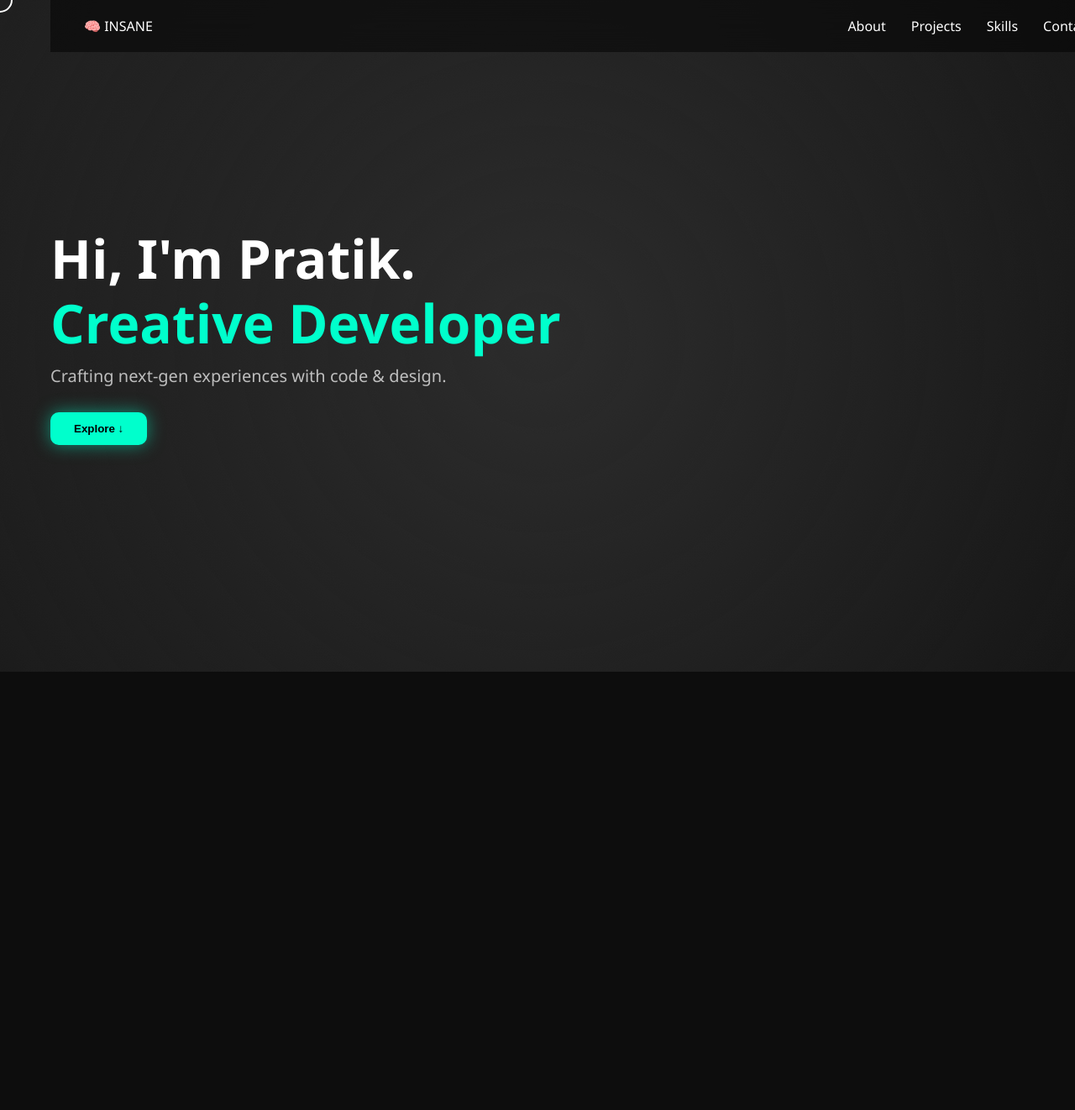
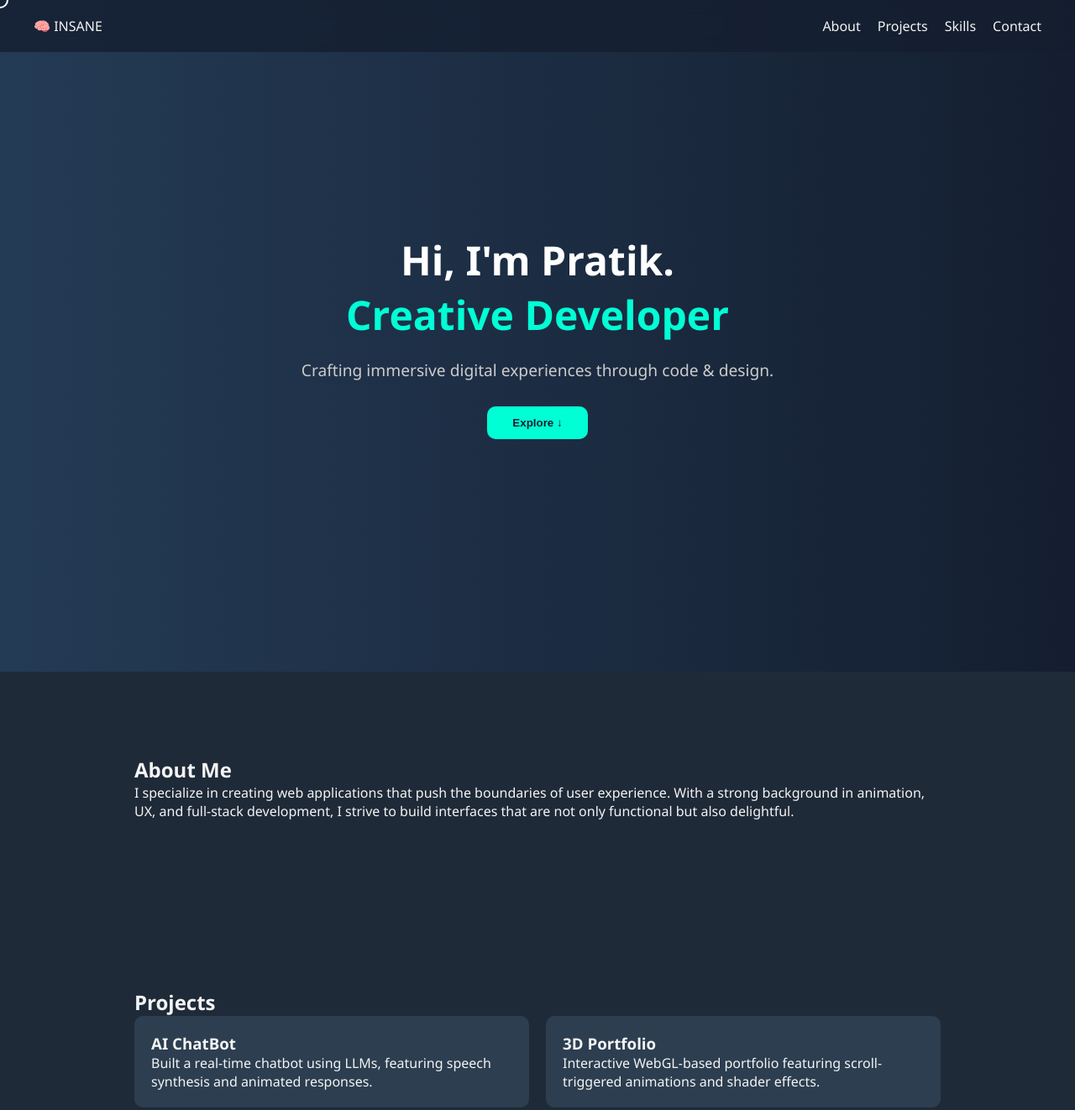
Before and after one commit to hillybot-hub/hillybot-hub.github.io, a plain HTML site: page index.html in a window 1280 px wide. Shown: the top 1322 px of the page at 84% size. Before the commit the page ends 800 px from the top, so only its background shows below. Drawn offline with Linux system fonts and the light colour scheme.

Commit message:
Add files via upload

```diff
--- a/index.html
+++ b/index.html
@@ -18,21 +18,67 @@
         <li><a href="#contact">Contact</a></li>
       </ul>
     </nav>
-    <section class="hero-content">
+    <section class="hero-content fade-in">
       <h1 class="headline">Hi, I'm Pratik.<br /><span>Creative Developer</span></h1>
-      <p class="tagline">Crafting next-gen experiences with code & design.</p>
+      <p class="tagline">Crafting immersive digital experiences through code & design.</p>
       <button class="cta">Explore ↓</button>
     </section>
   </header>
+
   <main>
-    <section id="about" class="section">About Section</section>
-    <section id="projects" class="section">Projects Section</section>
-    <section id="skills" class="section">Skills Section</section>
-    <section id="contact" class="section">Contact Section</section>
+    <section id="about" class="section fade-in">
+      <div class="container">
+        <h2>About Me</h2>
+        <p>I specialize in creating web applications that push the boundaries of user experience. With a strong background in animation, UX, and full-stack development, I strive to build interfaces that are not only functional but also delightful.</p>
+      </div>
+    </section>
+
+    <section id="projects" class="section fade-in">
+      <div class="container">
+        <h2>Projects</h2>
+        <div class="project-grid">
+          <div class="project-card">
+            <h3>AI ChatBot</h3>
+            <p>Built a real-time chatbot using LLMs, featuring speech synthesis and animated responses.</p>
+          </div>
+          <div class="project-card">
+            <h3>3D Portfolio</h3>
+            <p>Interactive WebGL-based portfolio featuring scroll-triggered animations and shader effects.</p>
+          </div>
+        </div>
+      </div>
+    </section>
+
+    <section id="skills" class="section fade-in">
+      <div class="container">
+        <h2>Skills</h2>
+        <ul class="skills-list">
+          <li>JavaScript</li>
+          <li>React</li>
+          <li>Three.js</li>
+          <li>GSAP Animations</li>
+          <li>UX/UI Design</li>
+        </ul>
+      </div>
+    </section>
+
+    <section id="contact" class="section fade-in">
+      <div class="container">
+        <h2>Contact Me</h2>
+        <form>
+          <input type="text" placeholder="Your Name" required />
+          <input type="email" placeholder="Your Email" required />
+          <textarea rows="5" placeholder="Your Message"></textarea>
+          <button type="submit">Send</button>
+        </form>
+      </div>
+    </section>
   </main>
+
   <footer>
-    <p>&copy; 2025 Pratik Subedi. All rights reserved.</p>
+    <p>&copy; 2025 Pratik Subedi. Built with ❤️ and caffeine.</p>
   </footer>
+
   <script src="script.js"></script>
 </body>
 </html>
--- a/script.js
+++ b/script.js
@@ -1,19 +1,18 @@
-// Custom cursor
 const cursor = document.querySelector('.custom-cursor');
 document.addEventListener('mousemove', e => {
   cursor.style.left = e.clientX + 'px';
   cursor.style.top = e.clientY + 'px';
 });
 
-// Section reveal on scroll
-const sections = document.querySelectorAll('.section');
+const fadeEls = document.querySelectorAll('.fade-in');
 const observer = new IntersectionObserver(entries => {
   entries.forEach(entry => {
     if (entry.isIntersecting) {
-      entry.target.style.opacity = 1;
-      entry.target.style.transform = 'translateY(0px)';
+      entry.target.classList.add('animate');
+      entry.target.style.animationDelay = '0.2s';
+      observer.unobserve(entry.target);
     }
   });
-}, { threshold: 0.2 });
+}, { threshold: 0.1 });
 
-sections.forEach(section => observer.observe(section));
+fadeEls.forEach(el => observer.observe(el));
--- a/style.css
+++ b/style.css
@@ -1,16 +1,13 @@
-/* RESET */
 * {
   margin: 0;
   padding: 0;
   box-sizing: border-box;
 }
 html, body {
-  height: 100%;
+  font-family: 'Segoe UI', sans-serif;
   scroll-behavior: smooth;
-  overflow-x: hidden;
-  font-family: 'Segoe UI', sans-serif;
-  background: #0d0d0d;
-  color: #fff;
+  background: #141e30;
+  color: #f4f4f4;
 }
 ul {
   list-style: none;
@@ -24,133 +21,136 @@ button {
   outline: none;
   cursor: pointer;
 }
-
-/* CUSTOM CURSOR */
 .custom-cursor {
-  width: 30px;
-  height: 30px;
+  width: 20px;
+  height: 20px;
   border: 2px solid white;
   border-radius: 50%;
   position: fixed;
+  pointer-events: none;
+  transform: translate(-50%, -50%);
+  transition: transform 0.1s ease;
+  z-index: 1000;
+}
+.navbar {
+  position: fixed;
+  width: 100%;
   top: 0;
-  left: 0;
-  transform: translate(-50%, -50%);
-  pointer-events: none;
-  z-index: 9999;
-  transition: transform 0.1s ease;
-}
-
-/* NAVBAR */
-.navbar {
-  width: 100%;
-  padding: 20px 40px;
   display: flex;
   justify-content: space-between;
-  position: fixed;
-  top: 0;
-  background: rgba(0, 0, 0, 0.5);
-  backdrop-filter: blur(20px);
-  z-index: 10;
-  transition: all 0.3s ease;
+  align-items: center;
+  padding: 20px 40px;
+  background: rgba(20,30,48,0.8);
+  backdrop-filter: blur(10px);
+  z-index: 999;
 }
 .nav-links {
   display: flex;
-  gap: 30px;
+  gap: 20px;
 }
-.nav-links li a {
-  font-size: 16px;
-  font-weight: 500;
-  position: relative;
-}
-.nav-links li a::after {
-  content: '';
-  width: 0%;
-  height: 2px;
-  background: #fff;
-  position: absolute;
-  bottom: -3px;
-  left: 0;
-  transition: width 0.3s ease;
-}
-.nav-links li a:hover::after {
-  width: 100%;
-}
-
-/* HERO SECTION */
 .hero {
   height: 100vh;
+  background: linear-gradient(to right, #243b55, #141e30);
   display: flex;
   flex-direction: column;
   justify-content: center;
-  background: linear-gradient(135deg, #1a1a1a, #0d0d0d);
-  padding: 100px 60px;
-  position: relative;
-  overflow: hidden;
-}
-.hero::before {
-  content: '';
-  position: absolute;
-  width: 200%;
-  height: 200%;
-  background: radial-gradient(circle at center, #2b2b2b 0%, transparent 70%);
-  top: -50%;
-  left: -50%;
-  animation: rotate 60s linear infinite;
-  z-index: 0;
-}
-@keyframes rotate {
-  from { transform: rotate(0deg); }
-  to { transform: rotate(360deg); }
-}
-.hero-content {
-  position: relative;
-  z-index: 1;
+  align-items: center;
+  text-align: center;
+  padding: 0 20px;
 }
 .headline {
-  font-size: 64px;
-  line-height: 1.2;
-  font-weight: 700;
-  animation: slideIn 1s ease-out;
+  font-size: 3rem;
+  color: #fff;
+  margin-bottom: 20px;
 }
 .headline span {
-  color: #00ffcc;
+  color: #00ffd5;
 }
 .tagline {
-  font-size: 20px;
-  margin-top: 10px;
-  opacity: 0.7;
+  font-size: 1.2rem;
+  color: #ccc;
+  margin-bottom: 30px;
 }
 .cta {
-  margin-top: 30px;
-  padding: 12px 28px;
-  background: #00ffcc;
-  color: #000;
+  background: #00ffd5;
+  color: #141e30;
+  padding: 12px 30px;
   font-weight: bold;
   border-radius: 10px;
-  box-shadow: 0 0 20px rgba(0, 255, 204, 0.5);
-  transition: transform 0.2s;
+  transition: background 0.3s;
 }
 .cta:hover {
+  background: #00bfa6;
+}
+.section {
+  padding: 100px 20px;
+  background: #1f2a38;
+}
+.container {
+  max-width: 960px;
+  margin: 0 auto;
+}
+.project-grid {
+  display: grid;
+  grid-template-columns: repeat(auto-fit, minmax(280px, 1fr));
+  gap: 20px;
+}
+.project-card {
+  background: #2c3e50;
+  padding: 20px;
+  border-radius: 10px;
+  transition: transform 0.3s;
+}
+.project-card:hover {
   transform: scale(1.05);
+  background: #34495e;
 }
-
-/* SECTION */
-.section {
-  height: 100vh;
-  padding: 100px 60px;
-  font-size: 32px;
+.skills-list {
   display: flex;
-  align-items: center;
-  justify-content: center;
-  opacity: 0;
-  transform: translateY(100px);
-  transition: all 1s ease;
+  flex-wrap: wrap;
+  gap: 15px;
+  margin-top: 20px;
 }
-
-/* FOOTER */
+.skills-list li {
+  background: #00ffd5;
+  color: #000;
+  padding: 10px 20px;
+  border-radius: 5px;
+  font-weight: bold;
+}
+form {
+  display: flex;
+  flex-direction: column;
+  gap: 15px;
+  margin-top: 20px;
+}
+input, textarea {
+  padding: 12px;
+  border-radius: 5px;
+  border: none;
+  font-size: 1rem;
+}
+button[type="submit"] {
+  background: #00ffd5;
+  color: #141e30;
+  padding: 12px;
+  font-weight: bold;
+  border-radius: 5px;
+}
 footer {
-  padding: 40px;
+  padding: 30px;
+  background: #0b111e;
   text-align: center;
-  background: #111;
   color: #aaa;
 }
+.fade-in {
+  opacity: 0;
+  transform: translateY(40px);
+  animation: fadeInUp 1s forwards;
+}
+@keyframes fadeInUp {
+  to {
+    opacity: 1;
+    transform: translateY(0);
+  }
+}
```
